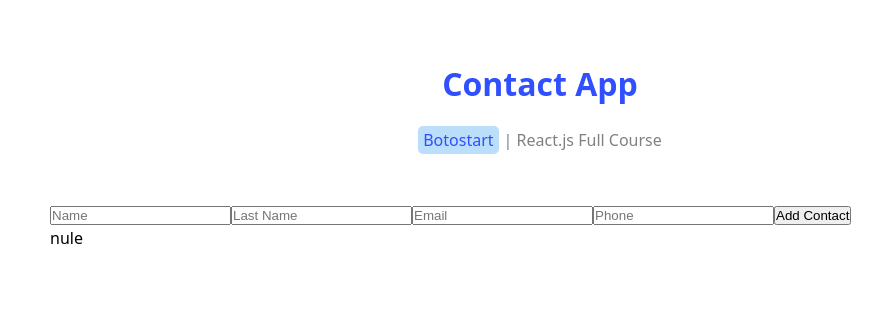
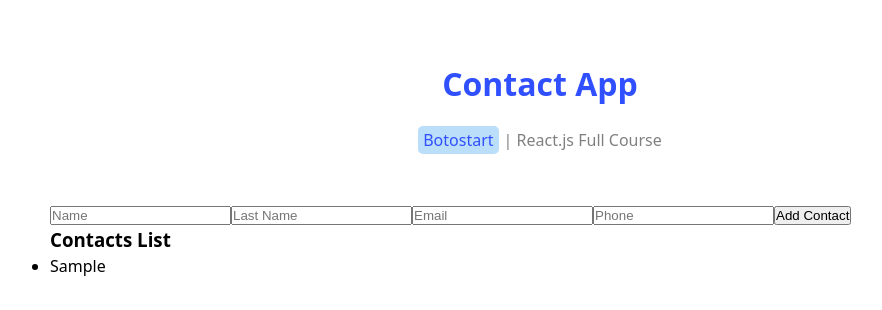
Before and after one commit to Faezeh-adbii/Contact_App, a React (Vite) app: page / in a window 1280 px wide. Both pictures are taken after typing "Sample", "Sample", "name@example.com", "5" into the empty fields and a click on the button "Add Contact". Shown: the top 310 px of the page, without its empty margins (100-982 px from the left). Built offline with nearby package versions, Linux system fonts and the light colour scheme.

Commit message:
build unique id

```diff
--- a/package.json
+++ b/package.json
@@ -11,7 +11,8 @@
   },
   "dependencies": {
     "react": "^19.2.0",
-    "react-dom": "^19.2.0"
+    "react-dom": "^19.2.0",
+    "uuid": "^13.0.0"
   },
   "devDependencies": {
     "@eslint/js": "^9.39.1",
--- a/src/components/ContactList.jsx
+++ /dev/null
@@ -1,11 +0,0 @@
-
-function ContactList(props) {
-  return (
-    <div>
-        <div>
-        </div>
-    </div>
-  )
-}
-
-export default ContactList
--- a/src/components/Contacts.jsx
+++ b/src/components/Contacts.jsx
@@ -1,11 +1,13 @@
 import inputs from "../constans/inputs";
 import { useState } from "react";
-import ContactList from "./ContactList";
+import ContactsList from "./ContactsList";
+import { v4 } from "uuid";
 
 function Contacts() {
   const [Contacts, setContacts] = useState([]);
   const [Alert, setAlert] = useState("");
   const [Contact, setContact] = useState({
+    id: "",
     Name: "",
     LastName: "",
     Email: "",
@@ -29,9 +31,9 @@ function Contacts() {
       setAlert("Please enter valid data!");
       return;
     }
-    setAlert("nule");
-
-    setContacts((Contacts) => [...Contacts, Contact]);
+    setAlert("");
+    const newContact ={...Contact , id:v4()}
+    setContacts((Contacts) => [...Contacts, newContact]);
     setContact({
       Name: "",
       LastName: "",
@@ -56,7 +58,7 @@ function Contacts() {
         <button onClick={addHandler}>Add Contact</button>
       </div>
       <div>{Alert && <p>{Alert}</p>}</div>
-      <ContactList contacts={Contacts} />
+      <ContactsList contacts={Contacts} />
     </div>
   );
 }
--- /dev/null
+++ b/src/components/ContactsList.jsx
@@ -0,0 +1,16 @@
+
+function ContactsList({contacts}) {
+  console.log(contacts);
+  return (
+    <div>
+        <div>
+          <h3>Contacts List</h3>
+          <ul>
+            {contacts.map(contact => (<li key={contact.id}>{contact.Name}</li>) )}
+          </ul>
+        </div>
+    </div>
+  )
+}
+
+export default ContactsList
```
Also changed, not shown: 1 other file (tests, documents, lock files or other folders).
